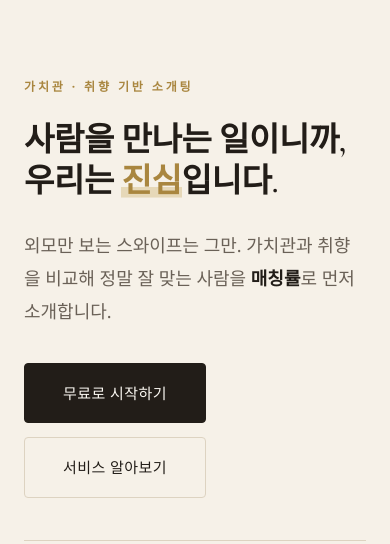
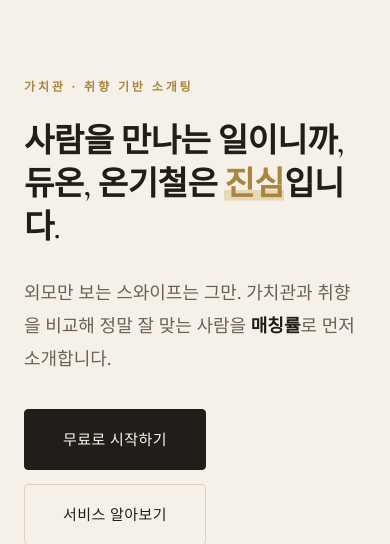
Before and after one commit to joshon-94/DUO-ON, a Flask app: page / in a window 390 px wide. Shown: the part 86-630 px from the top of the page. Run offline with Flask 3, Linux system fonts and the light colour scheme.

Commit message:
홈 히어로 문구 수정 + 3단계 문구 강조
- 히어로 헤드라인을 "사람을 만나는 일이니까, / 듀온, 온기철은 진심입니다."로 변경, 각 줄 한 줄에 들어가게 폰트·컬럼 조정(모바일 자동 줄바꿈)
- 이렇게 만나요 03단계: "온기철 듀온 대표가 직접 추천!"으로 제목·문구 강조

Co-Authored-By: Claude Opus 4.6 <noreply@anthropic.com>

```diff
--- a/static/style.css
+++ b/static/style.css
@@ -111,16 +111,18 @@ a.ghost { color: var(--muted); font-weight: 500; }
 /* ===== Hero (에디토리얼 크림 스플릿) ===== */
 .hero-ed {
   margin: 0 -24px; padding: 64px 40px 80px;
-  display: grid; grid-template-columns: 1.05fr 0.95fr; gap: 60px; align-items: center;
+  display: grid; grid-template-columns: 1.18fr 0.82fr; gap: 48px; align-items: center;
 }
-.hero-ed-copy { max-width: 560px; }
+.hero-ed-copy { max-width: 600px; }
 .hero-ed-copy .eyebrow {
   display: inline-block; font-size: 12px; letter-spacing: 0.24em; text-transform: uppercase;
   color: var(--gold-dark); font-weight: 600; margin-bottom: 24px;
 }
 .hero-ed-copy h1 {
-  font-size: 54px; line-height: 1.24; margin: 0 0 26px; font-weight: 600; color: var(--ink);
+  font-size: 42px; line-height: 1.3; margin: 0 0 26px; font-weight: 600; color: var(--ink);
+  letter-spacing: -0.015em;
 }
+.hero-ed-copy h1 .hline { white-space: nowrap; }
 .hero-ed-copy h1 .accent {
   color: var(--gold-dark);
   background: linear-gradient(var(--gold-line), var(--gold-line)) 0 88%/100% 0.32em no-repeat;
@@ -472,6 +474,7 @@ input:focus, textarea:focus { outline: none; border-color: var(--gold); }
   .container { padding: 28px 18px 60px; }
   .hero-ed { margin: 0 -18px; }
   .hero-ed-copy h1 { font-size: 33px; }
+  .hero-ed-copy h1 .hline { white-space: normal; }
   .hero-meta { gap: 28px; }
   .marquee { margin: 0 -18px; }
   .marquee-track span { font-size: 20px; }
--- a/templates/index.html
+++ b/templates/index.html
@@ -3,7 +3,7 @@
 <section class="hero-ed">
   <div class="hero-ed-copy">
     <span class="eyebrow">가치관 · 취향 기반 소개팅</span>
-    <h1>사람을 만나는 일이니까,<br>우리는 <span class="accent">진심</span>입니다.</h1>
+    <h1><span class="hline">사람을 만나는 일이니까,</span><br><span class="hline">듀온, 온기철은 <span class="accent">진심</span>입니다.</span></h1>
     <p class="lead">
       외모만 보는 스와이프는 그만. 가치관과 취향을 비교해
       정말 잘 맞는 사람을 <strong>매칭률</strong>로 먼저 소개합니다.
@@ -103,8 +103,8 @@
         <path d="M24 8.6c-1.4-1.6-3.8-.7-3.8 1.2 0 1.6 2.2 3.1 3.8 4 1.6-.9 3.8-2.4 3.8-4 0-1.9-2.4-2.8-3.8-1.2z"/>
       </svg>
       <div class="step-num">03</div>
-      <h3>매니저 직접 추천</h3>
-      <p>온기철 듀온 대표이자 매니저가 직접 회원님께 잘 맞는 상대를 추천하고, 상대방 정보를 전달해 드리는 과정이에요.</p>
+      <h3>온기철 듀온 대표가 직접 추천!</h3>
+      <p>온기철 듀온 대표이자 매니저가 직접 회원님께 잘 맞는 상대를 추천하고, 상대방 정보를 전달해 드려요!</p>
     </div>
     <div class="step">
       <svg class="step-ic" viewBox="0 0 48 48" fill="none" stroke="currentColor" stroke-width="1.6" stroke-linecap="round" stroke-linejoin="round" aria-hidden="true">
```
